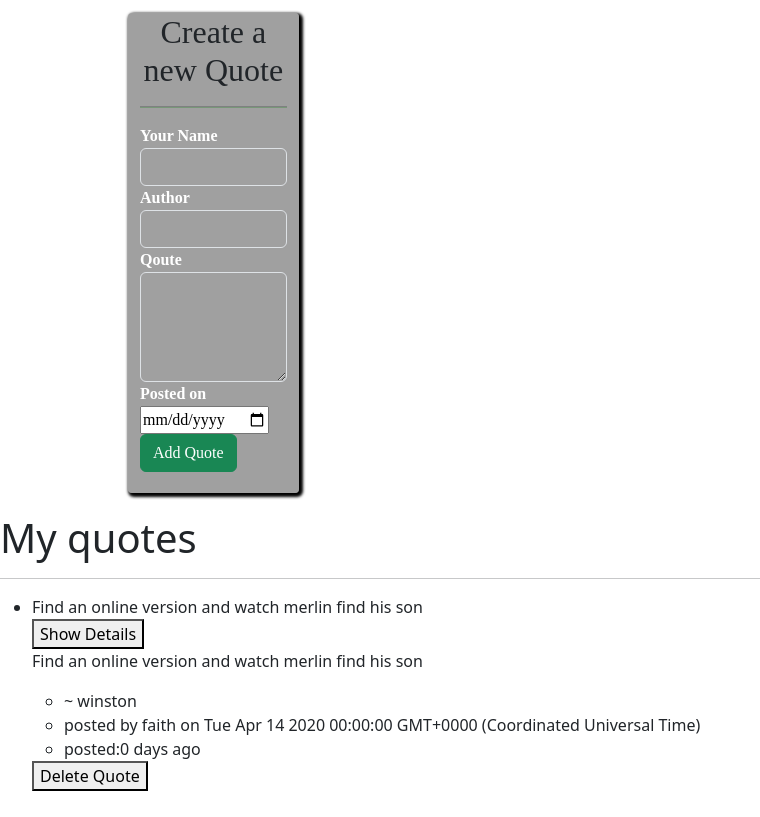
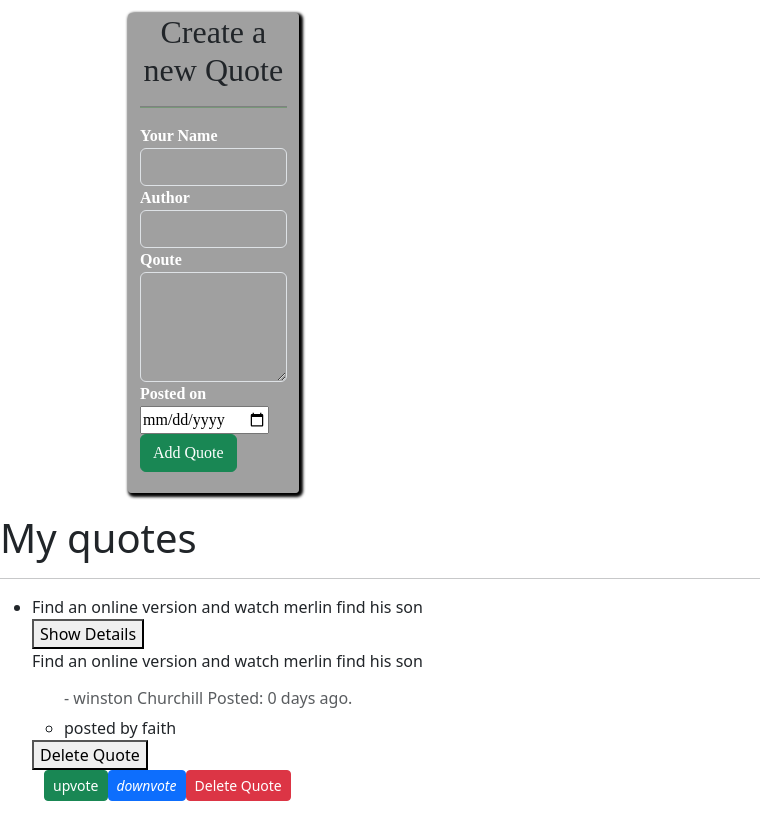
Before and after one commit to Faihope/Quotes-Angular, an Angular app: page / in a window 1280 px wide. Both pictures are taken after a click on the button "Show Details". Shown: the whole page, without its empty margins (0-760 px from the left). Built offline with nearby package versions, Linux system fonts and the light colour scheme.

Commit message:
Add the upvote and downvote buttons

```diff
--- a/src/app/quote-details/quote-details.component.html
+++ b/src/app/quote-details/quote-details.component.html
@@ -2,10 +2,19 @@
     {{quotes.quote}}
 </p>
 <ul>
-    <li> ~ {{quotes.author}}</li>
-    <li>posted by {{quotes.name}} on {{quotes.completeDate}}</li>
-    <li>posted:{{quotes.completeDate|dateCount}} days ago</li>
+
+    <h6 class="card-subtitle mb-2 text-muted"> - {{quotes.author}} <span id="when">Posted: {{quotes.completeDate|dateCount}} days ago.</span> </h6>
+    <li> posted by {{quotes.name}}</li>
+
 </ul>
 
 
 <button (click)= ' deleteQuote(true)'>Delete Quote</button>
+
+
+<div class="container-fluid" id="buttons">
+  <button class="btn btn-sm btn-success" (click)='upvote()'>{{quotes.likes }} <i class="fa fa-thumbs-up" id="like"></i>upvote</button>
+  <button class="btn btn-sm btn-primary" id="hate" (click)='downvote()'>{{quotes.dislikes }} <i class="fa fa-thumbs-down" id="dislike">downvote</i></button>
+  <button (click)= ' deleteQuote(true)' class="btn btn-sm btn-danger">Delete Quote</button>
+
+</div>
--- a/src/app/quotes/quotes.component.ts
+++ b/src/app/quotes/quotes.component.ts
@@ -8,7 +8,7 @@ import { Quotes } from '../quotes';
 })
 export class QuotesComponent implements OnInit {
   quote:Quotes[] = [
-    new Quotes(1,'faith','winston', 'Find an online version and watch merlin find his son',new Date(2020,3,14)),
+    new Quotes(1,'faith','winston Churchill', 'Find an online version and watch merlin find his son',new Date()),
 
 
   ];
@@ -19,7 +19,7 @@ export class QuotesComponent implements OnInit {
   deleteQuote(isRead, index){
 
     if (isRead) {
-      let toDelete = confirm(`Are you sure you want to delete ${this.quote[index].name}?`)
+      let toDelete = confirm(`Are you sure you want to delete quote posted by ${this.quote[index].name}?`)
 
       if (toDelete){
         this.quote.splice(index,1)
```
